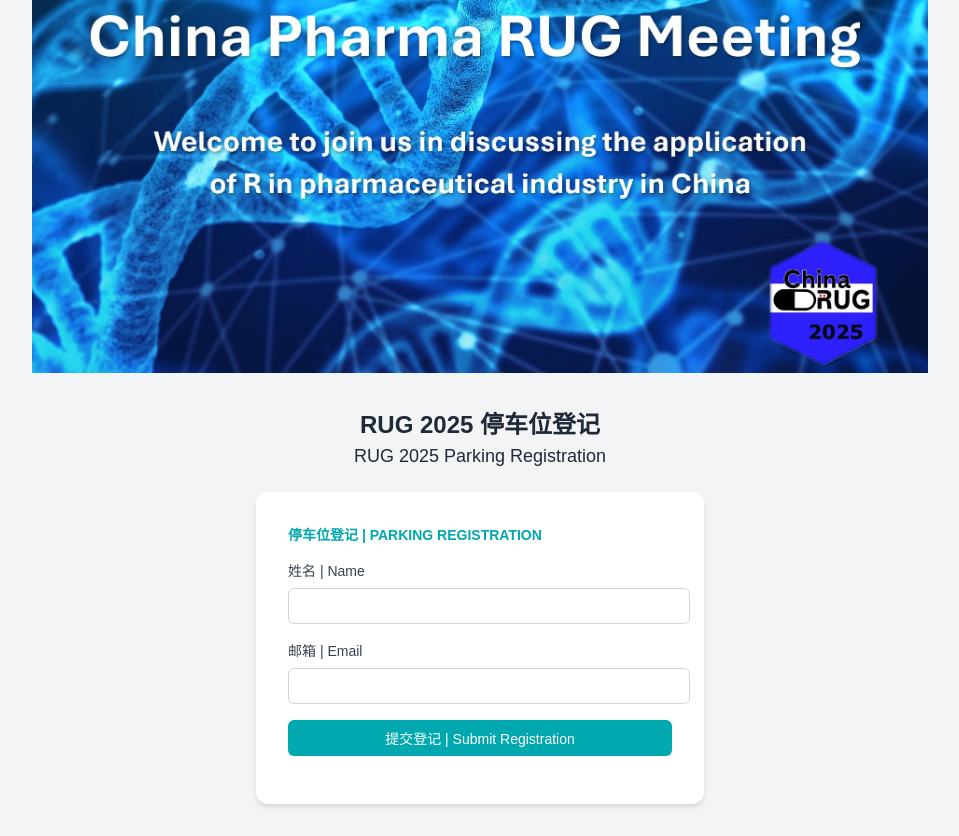
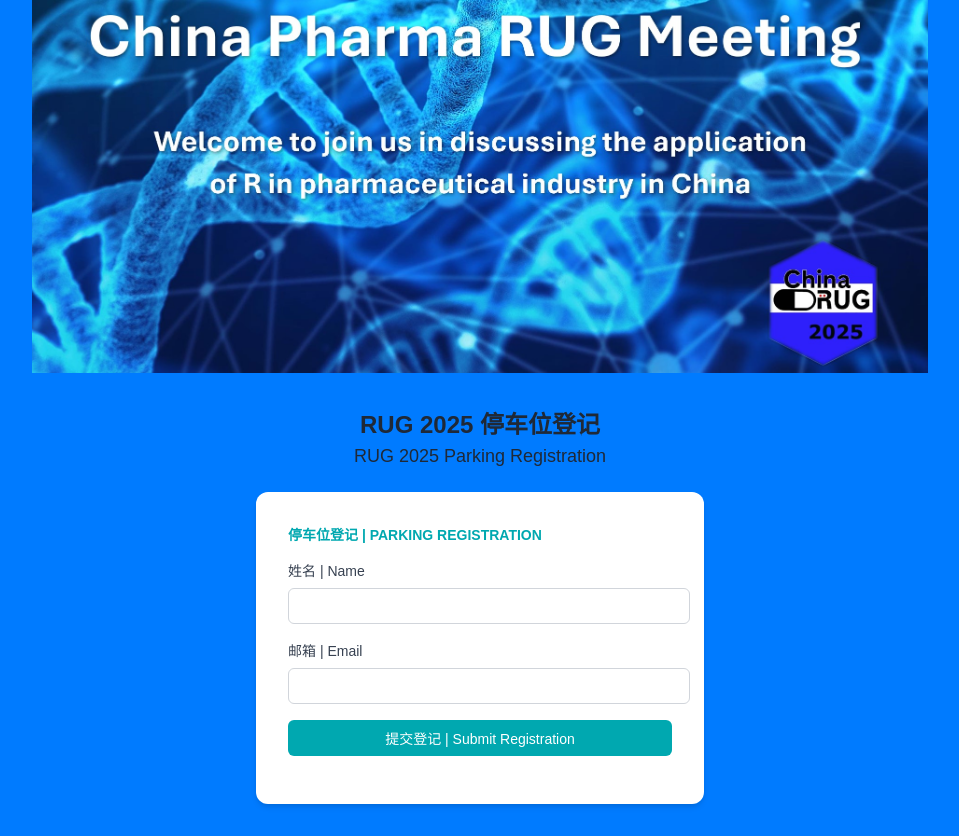
Before and after one commit to YufanC/parking-registration, a plain HTML site: page index.html in a window 1280 px wide. Shown: the whole page, without its empty margins (160-1119 px from the left). Drawn offline with Linux system fonts and the light colour scheme; no server answers.

```diff
--- a/index.html
+++ b/index.html
@@ -8,7 +8,7 @@
     <style>
         body {
             font-family: Arial, sans-serif;
-            background-color: #f3f4f6;
+            background-color: #007BFF;
             margin: 0;
             padding: 0;
         }
```
